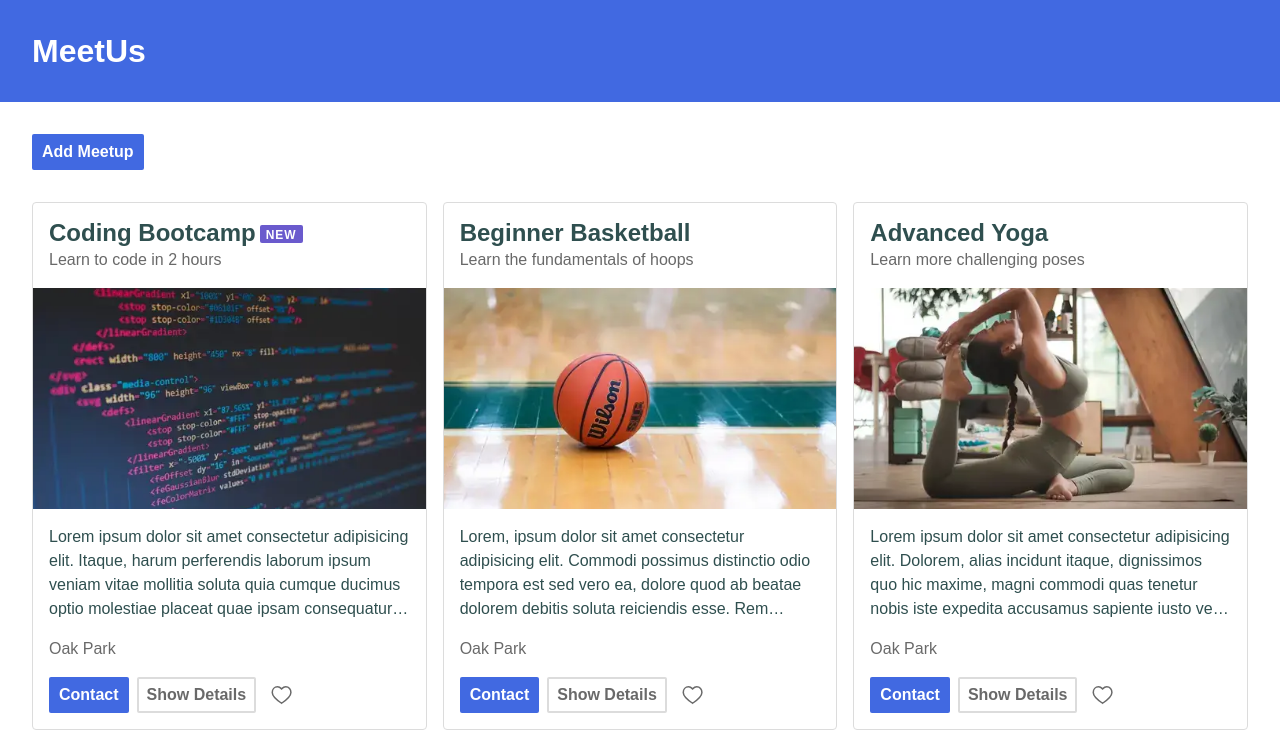
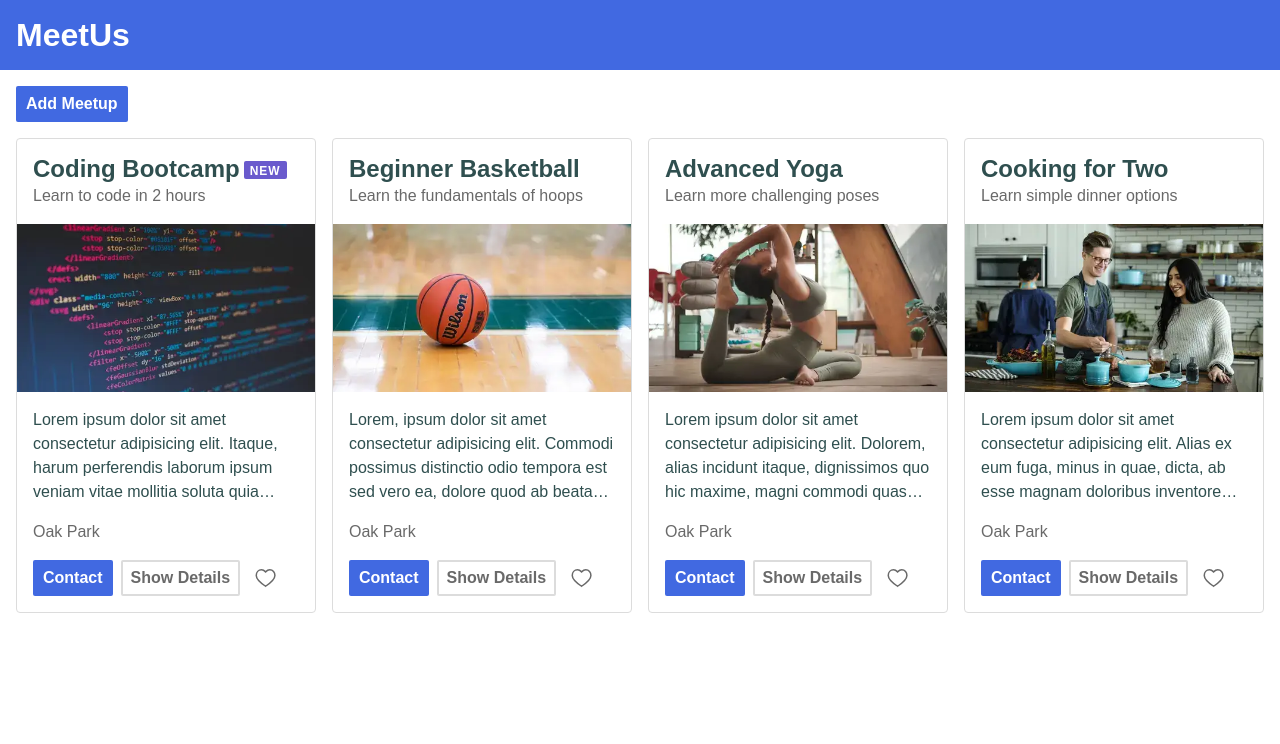
Before and after one commit to peruvianidol/svelte-course, a Svelte app: page / in a window 1280 px wide. Shown: the top 744 px of the page. Built offline with nearby package versions, Linux system fonts and the light colour scheme.

Commit message:
Reduce min card size and gutters

```diff
--- a/public/global.css
+++ b/public/global.css
@@ -81,7 +81,7 @@
 	gap: var(--flex-gap);
 }
 .grid {
-	--column-min: 360px;
+	--column-min: 300px;
 	--grid-gap: var(--gutter);
 	display: grid;
 	grid-template-columns: repeat(auto-fit, minmax(var(--column-min), 1fr));
--- a/public/index.html
+++ b/public/index.html
@@ -8,7 +8,6 @@
 
 	<link rel='icon' type='image/png' href='/favicon.png'>
 	<link rel='stylesheet' href='/global.css'>
-	<link rel='stylesheet' href='/build/bundle.css'>
 
 	<script defer src='/build/bundle.js'></script>
 </head>
--- a/src/App.svelte
+++ b/src/App.svelte
@@ -26,7 +26,7 @@
 
 <Header/>
 
-<main class="inset-square flow" style="--inset-size: 2rem; --flow-size: 2rem;">
+<main class="inset-square flow">
   <Button on:click="{() => editMode = 'add'}">Add Meetup</Button>
   {#if editMode}
     <EditMeetup on:save={addMeetup} on:cancel={cancelEdit}/>
--- a/src/UI/Header.svelte
+++ b/src/UI/Header.svelte
@@ -1,3 +1,3 @@
-<header class="text-inverse surface-brand inset-square" style="--inset-size: 2rem">
+<header class="text-inverse surface-brand inset-square">
   <h1 class="heading-1">MeetUs</h1>
 </header>
```
Also changed, not shown: public/build/bundle.js, 1 other file (tests, documents, lock files or other folders).
